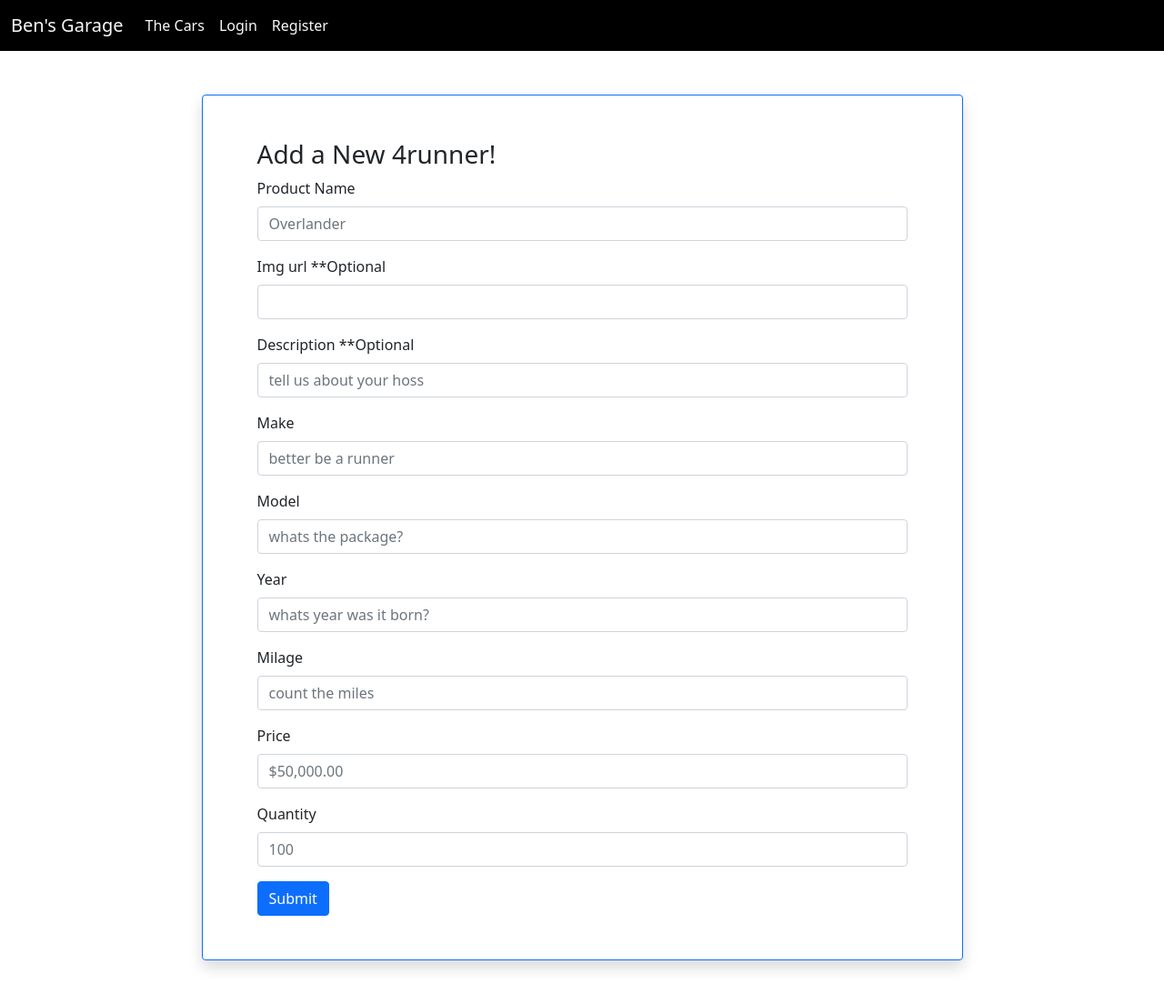
After one commit to benwin22/week6_day1_homework, a Flask app: page /shop/create in a window 1280 px wide. The commit adds this page. Shown: the whole page at 91% size. Run offline with Flask 3, Linux system fonts and the light colour scheme; some libraries are stand-ins or nearby versions.

Commit message:
day3 push

```diff
--- a/benj_shop/blueprints/site/routes.py
+++ b/benj_shop/blueprints/site/routes.py
@@ -1,4 +1,8 @@
-from flask import Blueprint, render_template
+from flask import Blueprint, flash, redirect, render_template, request
+
+#internal import
+from benj_shop.models import Product, db
+from benj_shop.forms import ProductForm
 
 #need to instantiate our Blueprint class
 
@@ -7,4 +11,84 @@ site = Blueprint('site', __name__, template_folder='site_templates')
 #use site object to create our routes
 @site.route('/')
 def shop():
-    return render_template('shop.html')
+
+    #query our database > grab products to disply
+    allprods = Product.query.all() #the same as SELECT * FROM products
+
+                    #in render_template: left sdie html, right side our route
+    return render_template('shop.html', shop=allprods)
+
+@site.route('/shop/create', methods= ['GET', 'POST'])
+def create():
+
+    #instantiate our productionform
+
+    createform = ProductForm()
+
+    if request.method == 'POST' and createform.validate_on_submit():
+        #grab our data from our form
+        name = createform.name.data
+        image = createform.image.data
+        description = createform.description.data
+        make = createform.make.data
+        model = createform.model.data
+        year = createform.year.data
+        milage = createform.milage.data
+        price = createform.price.data
+        quantity = createform.quantity.data
+
+        #instantiate that class as an object passing in our arguments to replace our parameters
+        product = Product(name, image, description, make, model, year, milage, price, quantity )
+
+        db.session.add(product)
+        db.session.commit()
+
+        flash(f"You have succesfully created product {name}", category='success')
+        return redirect('/')
+
+    elif request.method == 'POST':
+        flash("We can't process your request", category='warning')
+        return redirect('/shop/create')
+
+    return render_template('create.html', form=createform )
+
+@site.route('/shop/update/<id>', methods=['GET', 'POST']) #<PARAMETER> this is how pass parameters to our routes
+def update(id):
+
+    #lets grab our specific product we want to update
+    product = Product.query.get(id) #this should only ever bring back 1 item/object
+    updateform = ProductForm()
+
+    if request.method == 'POST' and updateform.validate_on_submit():
+
+        product.name = updateform.name.data
+        product.image = updateform.image.data
+        product.description = updateform.description.data
+        product.make = updateform.make.data
+        product.model = updateform.model.data
+        product.year = updateform.year.data
+        product.milage = updateform.milage.data
+        product.price = updateform.price.data
+        product.quantity = updateform.quantity.data
+
+        db.session.commit()
+
+        flash(f"You have successfully updated product {product.name}", category='success')
+        return redirect('/')
+
+    elif request.method == 'POST':
+        flash("We were unable to process your request", category='warning')
+        return redirect('/')
+
+    return render_template('update.html', form=updateform, product=product )
+
+@site.route('/shop/delete/<id>')
+def delete(id):
+
+    #query our database to find that object we want to delete
+    product = Product.query.get(id)
+
+    db.session.delete(product)
+    db.session.commit()
+
+    return redirect('/')
--- /dev/null
+++ b/benj_shop/blueprints/site/site_templates/create.html
@@ -0,0 +1,17 @@
+{% extends 'base.html' %}
+
+
+
+{% block content %}
+
+<div class="container d-flex justify-content-center align-items-center">
+    <div class="row mt-5 mb-5 p-5 shadow rounded border border-primary w-75">
+        <div class="col">
+            <h3>Add a New 4runner!</h3>
+            {% include 'productform.html' %}
+        </div>
+    </div>
+</div>
+
+
+{% endblock content %}
--- /dev/null
+++ b/benj_shop/blueprints/site/site_templates/productform.html
@@ -0,0 +1,51 @@
+<form action="" method='POST' class="row g-3">
+    {{ form.hidden_tag() }}
+    <div class="col-12">
+        {{ form.name.label }}
+        {{ form.name(class='form-control mt-2', placeholder='Overlander') }}
+        {% for error in form.name.errors %}
+            <span class="err-msg">{{ error }}</span>
+        {% endfor %}
+    </div>
+    <div class="col-12">
+        {{ form.image.label }}
+        {{ form.image(class='form-control mt-2') }}
+    </div>
+    <div class="col-12">
+        {{ form.description.label }}
+        {{ form.description(class='form-control mt-2', placeholder='tell us about your hoss') }}
+    </div>
+    <div class="col-12">
+        {{ form.make.label }}
+        {{ form.make(class='form-control mt-2', placeholder='better be a runner') }}
+    </div>
+    <div class="col-12">
+        {{ form.model.label }}
+        {{ form.model(class='form-control mt-2', placeholder='whats the package?') }}
+    </div>
+    <div class="col-12">
+        {{ form.year.label }}
+        {{ form.year(class='form-control mt-2', placeholder='whats year was it born?') }}
+    </div>
+    <div class="col-12">
+        {{ form.milage.label }}
+        {{ form.milage(class='form-control mt-2', placeholder='count the miles') }}
+    </div>
+    <div class="col-12">
+        {{ form.price.label }}
+        {{ form.price(class='form-control mt-2', placeholder='$50,000.00') }}
+        {% for error in form.price.errors %}
+            <span class="err-msg">{{ error }}</span>
+        {% endfor %}
+    </div>
+    <div class="col-12">
+        {{ form.quantity.label }}
+        {{ form.quantity(class='form-control mt-2', placeholder='100') }}
+        {% for error in form.quantity.errors %}
+            <span class="err-msg">{{ error }}</span>
+        {% endfor %}
+    </div>
+    <div class="col-12">
+        {{ form.submit(class='btn btn-primary') }}
+    </div>
+</form>
--- a/benj_shop/forms.py
+++ b/benj_shop/forms.py
@@ -17,3 +17,15 @@ class RegisterForm(FlaskForm):
     password = PasswordField('Password', validators = [ DataRequired()])
     confirm_password = PasswordField('Confirm Password', validators=[ DataRequired(), EqualTo('password')])
     submit = SubmitField('Sign Up')
+
+class ProductForm(FlaskForm):
+    name = StringField('Product Name', validators=[ DataRequired() ] )
+    image = StringField('Img url **Optional')
+    description = StringField('Description **Optional')
+    make = StringField('Make', validators=[DataRequired()])
+    model = StringField('Model', validators=[DataRequired()])
+    year = StringField('Year', validators=[DataRequired()])
+    milage = StringField('Milage', validators=[DataRequired()])
+    price = DecimalField('Price', validators=[ DataRequired() ])
+    quantity = IntegerField('Quantity', validators=[ DataRequired() ])
+    submit = SubmitField('Submit')
--- a/benj_shop/static/css/main.css
+++ b/benj_shop/static/css/main.css
@@ -5,6 +5,3 @@
     color: white;
     font-family:'Trebuchet MS', 'Lucida Sans Unicode', 'Lucida Grande', 'Lucida Sans', Arial, sans-serif
 }
-.btn-outline-dark{
-    color: red;
-}
```
Also changed, not shown: benj_shop/blueprints/site/site_templates/shop.html (+45 -8 lines), benj_shop/blueprints/site/site_templates/update.html (added, +17 -0 lines), benj_shop/helpers.py (added, +28 -0 lines), benj_shop/models.py (+75 -19 lines), migrations/versions/359f56951772_lets_try_again.py (added, +32 -0 lines), migrations/versions/42642f54023e_added_pproduct_table.py (added, +42 -0 lines), requirements.txt (added, +35 -0 lines), image_cache.sqlite (added).
